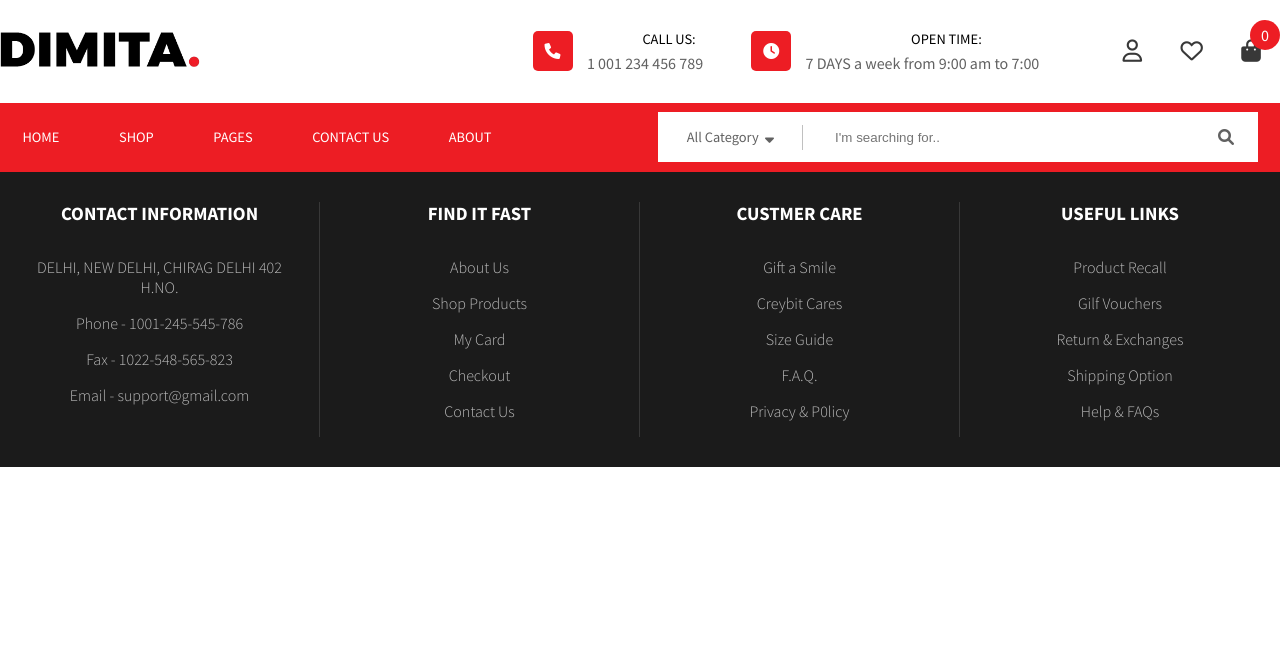
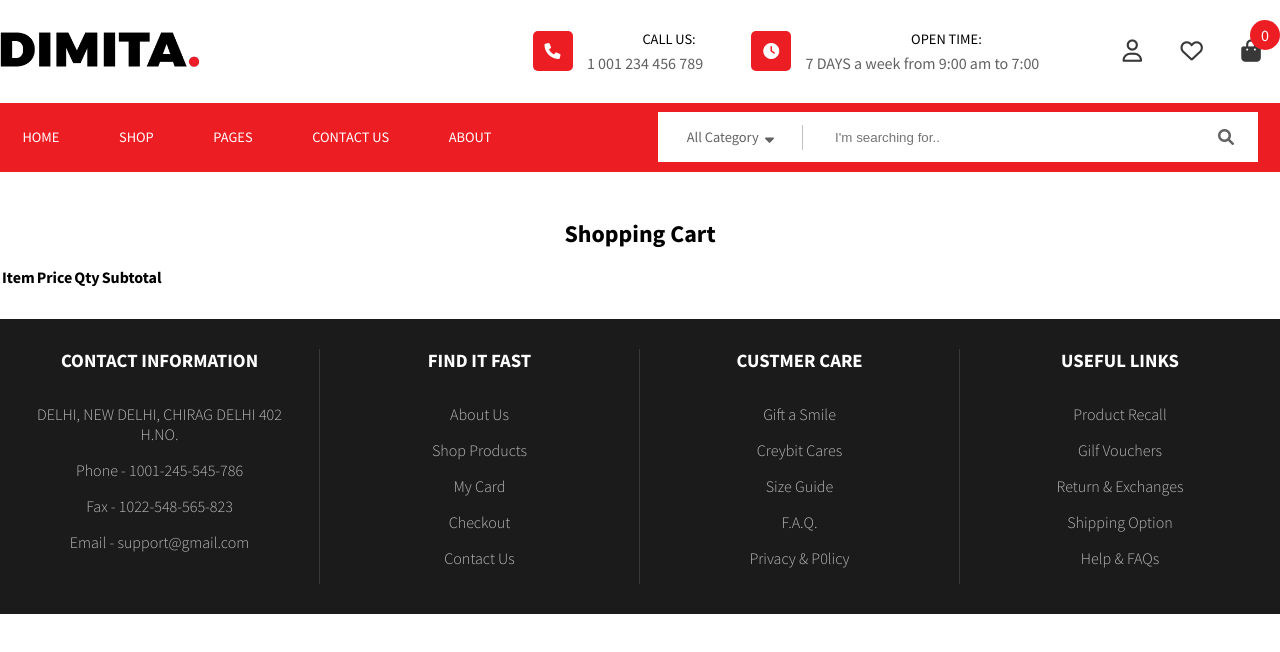
Before and after one commit to dheeraj1429/Damita-Ecommerce, a React (Create React App) app: page /CheckOut in a window 1280 px wide. Shown: the top 652 px of the page. Built offline with nearby package versions, Linux system fonts and the light colour scheme.

Commit message:
adding small changes

```diff
--- a/src/App.js
+++ b/src/App.js
@@ -15,6 +15,7 @@ import ProductsSideBarComponent from './Components/ProductsSideBarComponent/Prod
 import FooterComponent from './Components/FooterComponent/FooterComponent';
 import WishLsitPage from './Pages/WishListPage/WishLsitPage';
 import CardPage from './Pages/CardPage/CardPage';
+import CheckOutPage from './Pages/CheckOutPage/CheckOutPage';
 
 function App() {
   return (
@@ -31,6 +32,7 @@ function App() {
         <Route exact path="/Ecommerce/Products:Name" element={<ProductsSinglePage />} />
         <Route exact path="/Wishlist/Products" element={<WishLsitPage />} />
         <Route exact path="/Card" element={<CardPage />} />
+        <Route exact path="/CheckOut" element={<CheckOutPage />} />
       </Routes>
 
       {/* Footer */}
--- a/src/Components/CustomButtonComponent/CustomButtonComponent.js
+++ b/src/Components/CustomButtonComponent/CustomButtonComponent.js
@@ -32,6 +32,10 @@ function CustomButtonComponent({ type, InnerData, ButtonClassName, onClick, Butt
             ? InnerData == 'ADD TO CART'
               ? '/card'
               : ChangeUrlLoactionFunction(InnerData)
+              ? InnerData == 'GO TO CHECKOUT' || InnerData == 'PROCEED TO CHECKOUT'
+                ? '/CheckOut'
+                : ChangeUrlLoactionFunction(InnerData)
+              : null
             : null
           : null
       }
--- a/src/Components/ImageViewComponent/ImageViewComponent.js
+++ b/src/Components/ImageViewComponent/ImageViewComponent.js
@@ -2,7 +2,8 @@ import React from 'react';
 import ReactDOM from 'react-dom';
 import { useSelector, useDispatch } from 'react-redux';
 
-import { showProductPrev } from '../../Redux/Action/action';
+import { showProductPrev, addTocardProducts } from '../../Redux/Action/action';
+
 import CustomButtonComponent from '../CustomButtonComponent/CustomButtonComponent';
 import './ImageViewComponent.css';
 
--- a/src/Components/ProductsSummerTabComponent/ProductsSummerTabComponent.js
+++ b/src/Components/ProductsSummerTabComponent/ProductsSummerTabComponent.js
@@ -1,5 +1,4 @@
 import React, { useEffect, useState } from 'react';
-import { useSelector } from 'react-redux';
 import CustomButtonComponent from '../CustomButtonComponent/CustomButtonComponent';
 
 import './ProductsSummerTabComponent.css';
--- /dev/null
+++ b/src/Pages/CheckOutPage/CheckOutPage.css
@@ -0,0 +1,3 @@
+.Shopping_Heading {
+  padding: 1rem 0;
+}
--- /dev/null
+++ b/src/Pages/CheckOutPage/CheckOutPage.js
@@ -0,0 +1,46 @@
+import React from 'react';
+import { useSelector, useDispatch } from 'react-redux';
+
+import WishListTableCardComponent from '../../Components/WissListTableCardComponent/WishListTableCardComponent';
+import { removCardItem } from '../../Redux/Action/action';
+import './CheckOutPage.css';
+
+function CheckOutPage() {
+  const selector = useSelector((state) => state.userStoreData.AddToCardProducts);
+  const dispatch = useDispatch();
+
+  console.log(selector);
+
+  return (
+    <div className="CheckOut_Container_Div Container">
+      <div className="CheckOut_Inner_Div padding_One">
+        <div className="Shopping_Heading">
+          <h2>Shopping Cart</h2>
+        </div>
+
+        <div className="CheckOut_Payment_Inner_div">
+          {/* Products Tables */}
+          <div className="CheckOut_Products_div">
+            <div className="Table_Div">
+              <table>
+                <tr>
+                  <th>Item</th>
+                  <th>Price</th>
+                  <th>Qty</th>
+                  <th>Subtotal</th>
+                </tr>
+                {selector !== null
+                  ? selector.map(({ id, ...otherData }) => <WishListTableCardComponent {...otherData} key={id} removeItemfrom={removCardItem} />)
+                  : null}
+              </table>
+            </div>
+          </div>
+          {/* Payment Info */}
+          <div className="CheckOut_Payment_div"></div>
+        </div>
+      </div>
+    </div>
+  );
+}
+
+export default CheckOutPage;
--- a/src/Pages/ProductsSinglepage/ProductsSinglePage.js
+++ b/src/Pages/ProductsSinglepage/ProductsSinglePage.js
@@ -2,7 +2,8 @@ import React, { useState } from 'react';
 
 import CustomButtonComponent from '../../Components/CustomButtonComponent/CustomButtonComponent';
 
-import { useSelector } from 'react-redux';
+import { useSelector, useDispatch } from 'react-redux';
+import { addTocardProducts } from '../../Redux/Action/action';
 import ProductsImageComponent from '../../Components/ProductImageComponent/ProductsImageComponent';
 
 import './ProductsSinglePage.css';
@@ -10,6 +11,7 @@ import './ProductsSinglePage.css';
 function ProductsSinglePage() {
   const [ProductQty, setProductQty] = useState(1);
   const selector = useSelector((state) => state.userStoreData.SelectedProduct);
+  const dispatch = useDispatch();
 
   const IncProductQty = function () {
     setProductQty(ProductQty + 1);
@@ -42,7 +44,12 @@ function ProductsSinglePage() {
                       -
                     </div>
                   </div>
-                  <CustomButtonComponent type={'button'} InnerData={'ADD TO CART'} ButtonClassName={'Add_to_cart'} />
+                  <CustomButtonComponent
+                    type={'button'}
+                    InnerData={'ADD TO CART'}
+                    ButtonClassName={'Add_to_cart'}
+                    onClick={() => dispatch(addTocardProducts(selector[0]))}
+                  />
                 </div>
               </div>
             </div>
```
